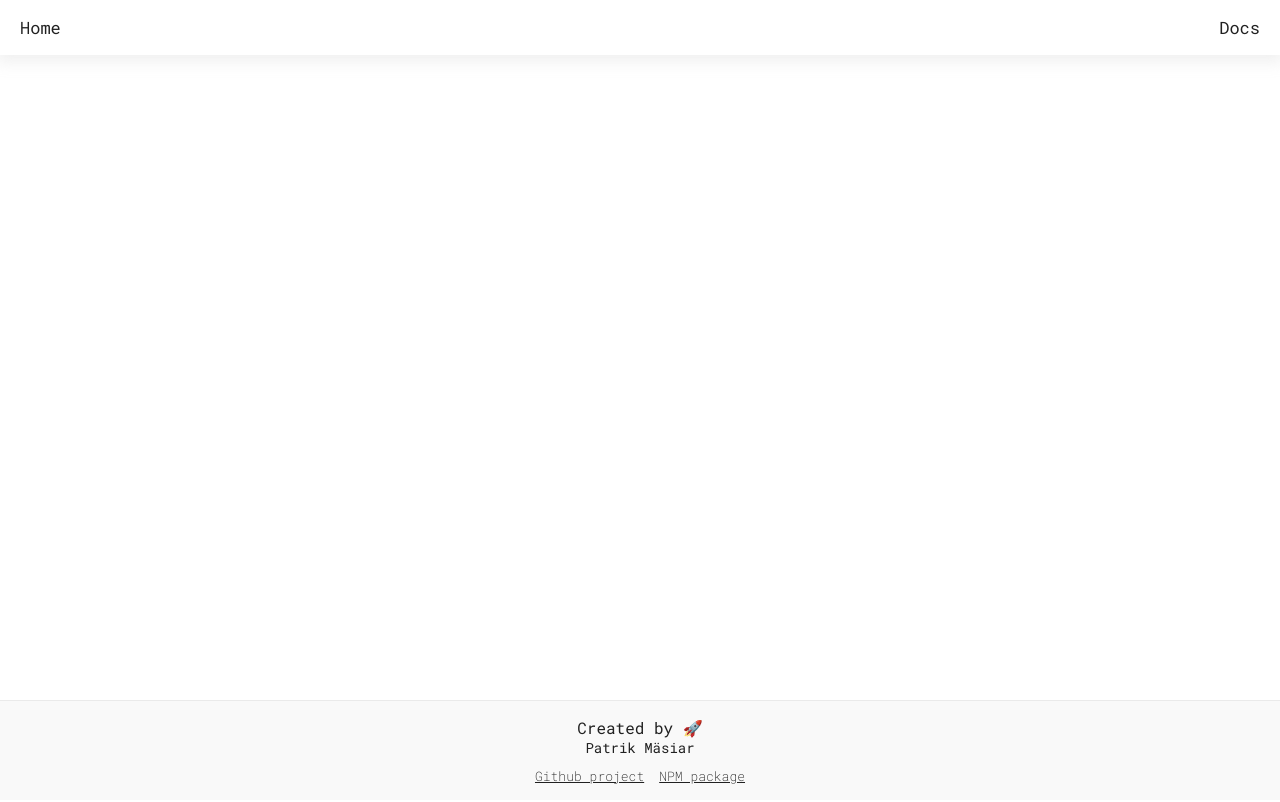
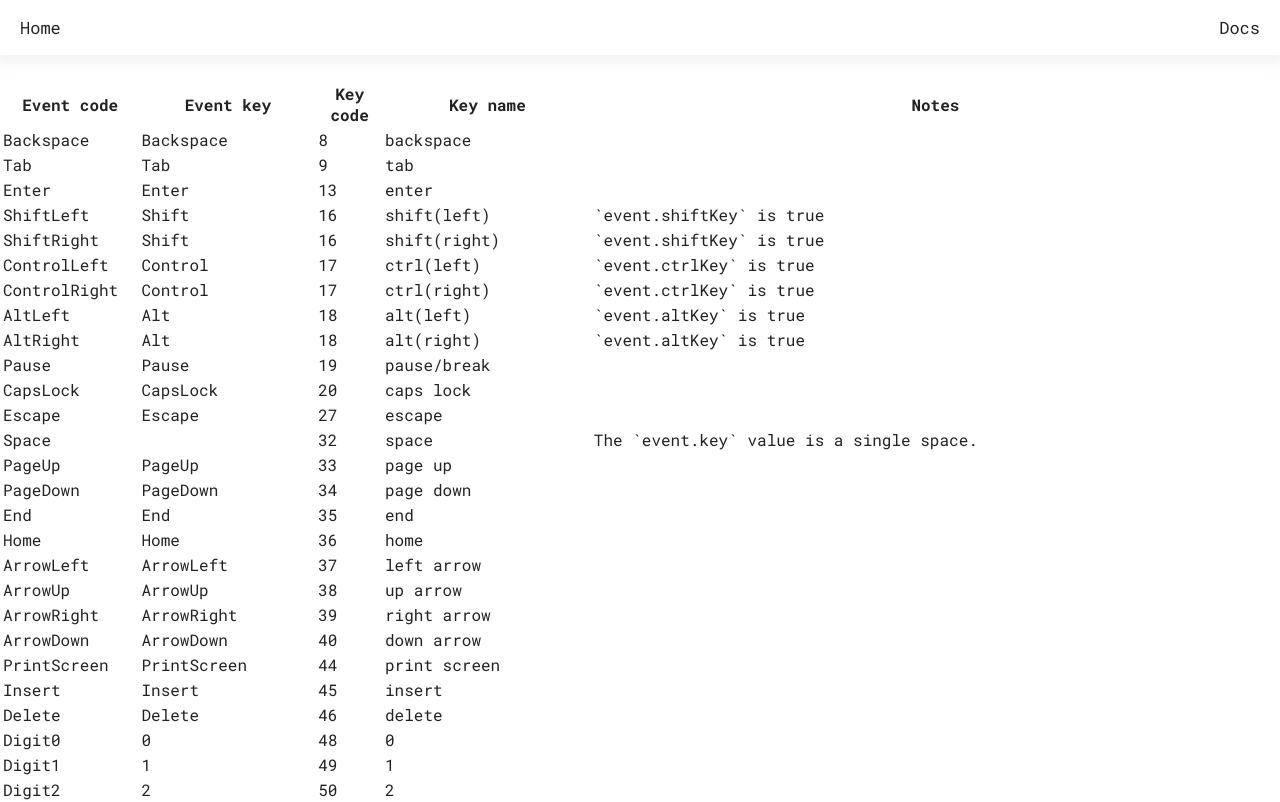
Before and after one commit to patrikmasiar/what-did-i-press, a Next.js app: page /docs/events in a window 1280 px wide. Shown: the top 802 px of the page. Built offline with nearby package versions, Linux system fonts and the light colour scheme.

Commit message:
Prepare data table

```diff
--- /dev/null
+++ b/components/docs/events/Table.tsx
@@ -0,0 +1,85 @@
+import React, { FC } from 'react';
+import { useTable } from 'react-table';
+import getKeyCodesList from '../../../utils/getKeyCodesList';
+import style from './table/Table.module.scss';
+
+const Table = () => {
+  const data = React.useMemo(
+    () => {
+      return getKeyCodesList()
+    },
+    []
+  );
+
+  const columns = React.useMemo(
+    () => [
+      {
+        Header: 'Event code',
+        accessor: 'eventCode',
+      },
+      {
+        Header: 'Event key',
+        accessor: 'eventKey',
+      },
+      {
+        Header: 'Key code',
+        accessor: 'keyCode',
+      },
+      {
+        Header: 'Key name',
+        accessor: 'keyName',
+      },
+      {
+        Header: 'Notes',
+        accessor: 'notes',
+      }
+    ],
+    []
+  )
+
+  const {
+    getTableProps,
+    getTableBodyProps,
+    headerGroups,
+    rows,
+    prepareRow,
+  } = useTable({ columns, data })
+
+  return (
+    <table {...getTableProps()} className={style.table}>
+       <thead>
+         {headerGroups.map((headerGroup: any) => (
+           <tr {...headerGroup.getHeaderGroupProps()}>
+             {headerGroup.headers.map((column: any) => (
+               <th
+                 {...column.getHeaderProps()}
+               >
+                 {column.render('Header')}
+               </th>
+             ))}
+           </tr>
+         ))}
+       </thead>
+       <tbody {...getTableBodyProps()}>
+         {rows.map((row: any) => {
+           prepareRow(row)
+           return (
+             <tr {...row.getRowProps()}>
+               {row.cells.map((cell: any) => {
+                 return (
+                   <td
+                     {...cell.getCellProps()}
+                   >
+                     {cell.render('Cell')}
+                   </td>
+                 )
+               })}
+             </tr>
+           )
+         })}
+       </tbody>
+     </table>
+  )
+}
+
+export default Table;
--- /dev/null
+++ b/components/docs/events/table/Table.module.scss
@@ -0,0 +1,3 @@
+.table {
+
+}
--- a/package.json
+++ b/package.json
@@ -12,6 +12,7 @@
     "react": "17.0.1",
     "react-dom": "17.0.1",
     "react-keyboard-key": "^2.0.0",
+    "react-table": "^7.6.3",
     "sass": "^1.32.8"
   },
   "devDependencies": {
--- a/pages/docs/events.tsx
+++ b/pages/docs/events.tsx
@@ -2,6 +2,7 @@
 import styles from '../../styles/Home.module.scss'
 import Meta from '../../components/Meta'
 import Footer from '../../components/Footer'
+import Table from '../../components/docs/events/Table'
 
 export default function Events() {
 
@@ -10,6 +11,7 @@ export default function Events() {
       <Meta />
 
       <main className={styles.main}>
+        <Table />
       </main>
 
       <Footer />
--- a/utils/getKeyCodesList.ts
+++ b/utils/getKeyCodesList.ts
@@ -774,4 +774,4 @@ const getKeyCodesList = (): KeyCodeListItem[] => {
   ];
 };
 
-export default getKeyCodesList();
+export default getKeyCodesList;
```
Also changed, not shown: 1 other file (tests, documents, lock files or other folders).
